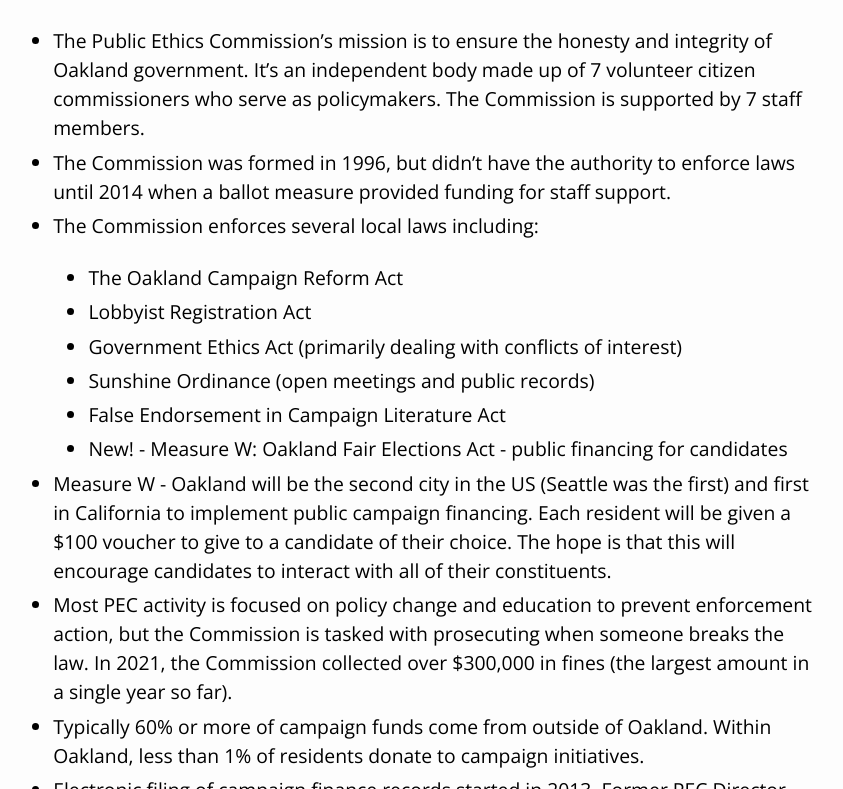
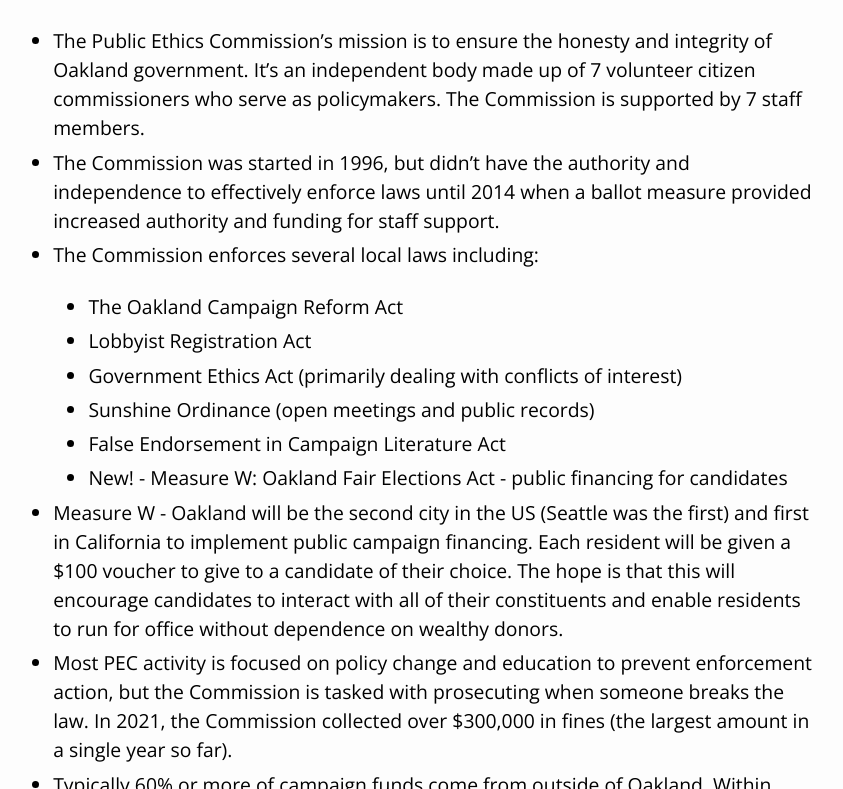
Before and after one commit to openoakland/openoakland.org, a Jekyll site: the page built from src/_posts/2023-05-29-public-ethics-commission-open-disclosure-meetup-recap.md, in a window 1280 px wide and 900 px high, scrolled down 978 px, cut to the strip 111-900 px from the top of the window. Shown: the whole strip, without its empty margins (220-1063 px from the left). Built offline with Jekyll 4.4.1, drawn with Linux system fonts in a browser that asks for light colours; nearby versions of some CDN libraries.

Commit message:
Update 2023-05-29-public-ethics-commission-open-disclosure-meetup-recap.md

```diff
--- a/src/_posts/2023-05-29-public-ethics-commission-open-disclosure-meetup-recap.md
+++ b/src/_posts/2023-05-29-public-ethics-commission-open-disclosure-meetup-recap.md
@@ -21,7 +21,7 @@
 <div><iframe width="560" height="315" src="https://www.youtube-nocookie.com/embed/jHs9xfgdv2I" title="YouTube video player" frameborder="0" allow="accelerometer; autoplay; clipboard-write; encrypted-media; gyroscope; picture-in-picture; web-share" allowfullscreen></iframe></div>
 
 - The Public Ethics Commission’s mission is to ensure the honesty and integrity of Oakland government. It’s an independent body made up of 7 volunteer citizen commissioners who serve as policymakers. The Commission is supported by 7 staff members.
-- The Commission was formed in 1996, but didn't have the authority to enforce laws until 2014 when a ballot measure provided funding for staff support.
+- The Commission was started in 1996, but didn't have the authority and independence to effectively enforce laws until 2014 when a ballot measure provided increased authority and funding for staff support.
 - The Commission enforces several local laws including:
 	- The Oakland Campaign Reform Act
 	- Lobbyist Registration Act
@@ -29,7 +29,7 @@
 	- Sunshine Ordinance (open meetings and public records)
 	- False Endorsement in Campaign Literature Act
 	- New! - Measure W: Oakland Fair Elections Act - public financing for candidates
-- Measure W - Oakland will be the second city in the US (Seattle was the first) and first in California to implement public campaign financing. Each resident will be given a $100 voucher to give to a candidate of their choice. The hope is that this will encourage candidates to interact with all of their constituents.
+- Measure W - Oakland will be the second city in the US (Seattle was the first) and first in California to implement public campaign financing. Each resident will be given a $100 voucher to give to a candidate of their choice. The hope is that this will encourage candidates to interact with all of their constituents and enable residents to run for office without dependence on wealthy donors.
 - Most PEC activity is focused on policy change and education to prevent enforcement action, but the Commission is tasked with prosecuting when someone breaks the law. In 2021, the Commission collected over $300,000 in fines (the largest amount in a single year so far).
 - Typically 60% or more of campaign funds come from outside of Oakland. Within Oakland, less than 1% of residents donate to campaign initiatives.
 - Electronic filing of campaign finance records started in 2013. Former PEC Director Whitney Barazoto approached OpenOakland about making that massive data set more accessible to the public and that was the start of Open Disclosure Oakland.
```
